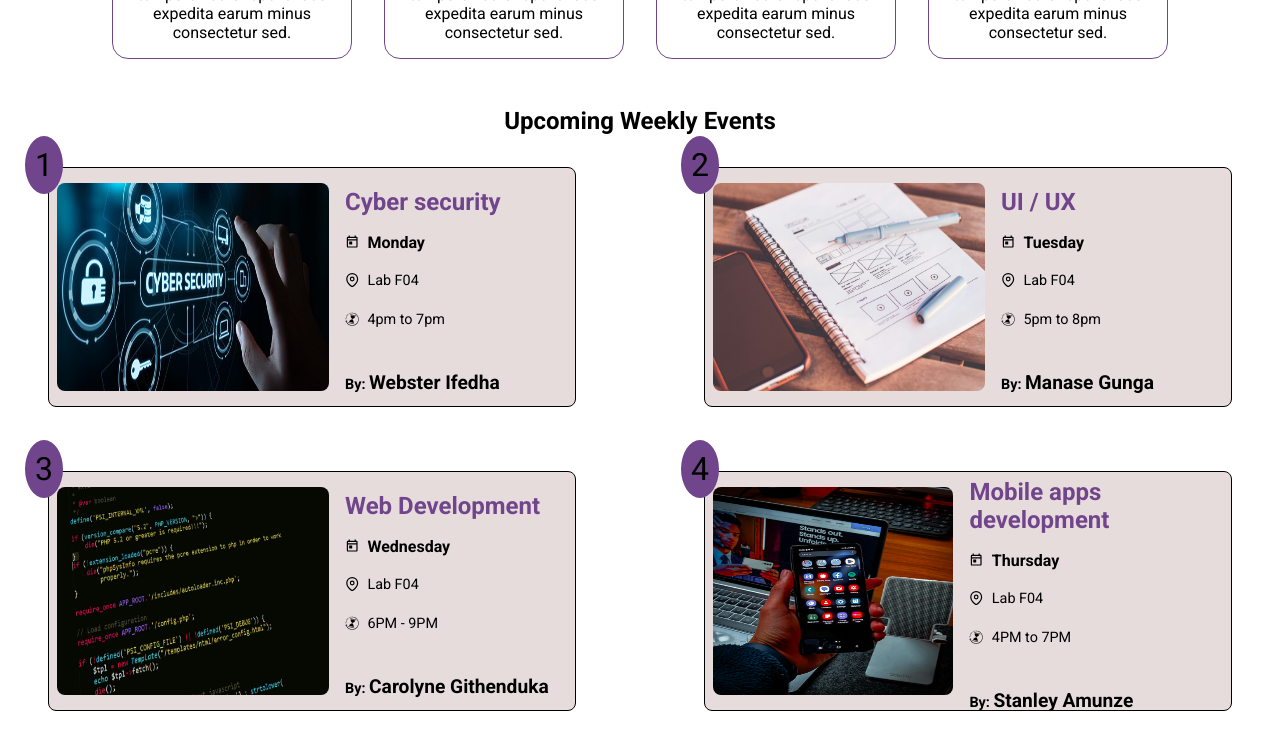
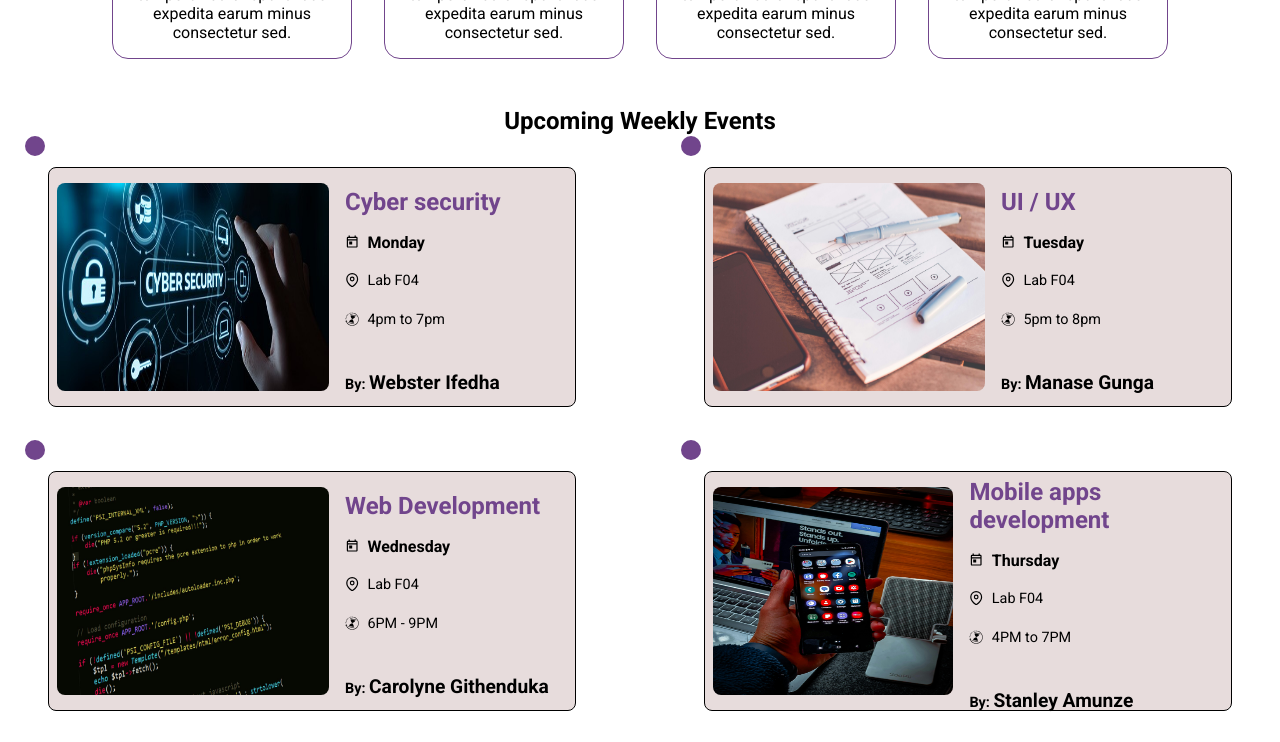
Before and after one commit to JulieWilly/muranga-university-programming-club_website, a React (Vite) app: page /events in a window 1280 px wide. Shown: the part 500-1242 px from the top of the page. Built offline with nearby package versions, Linux system fonts and the light colour scheme.

Commit message:
minor changes

```diff
--- a/src/pages/Events/EventsCards.jsx
+++ b/src/pages/Events/EventsCards.jsx
@@ -105,7 +105,7 @@ const EventsCards = () => {
         <div className="alternatingEvents">
           <AlternatingEvents
             eventImage={cyber_securityImg}
-            number="1"
+            // number="1"
             eventLabel="Cyber security"
             eventDay="Monday"
             eventVenue={"Lab F04"}
@@ -113,7 +113,7 @@ const EventsCards = () => {
             eventTutor={"Webster Ifedha"}
           />
           <AlternatingEvents
-            number="2"
+            // number="2"
             eventImage={UI_UXIMG}
             eventLabel="UI / UX"
             eventDay="Tuesday"
@@ -122,7 +122,7 @@ const EventsCards = () => {
             eventTutor={"Manase Gunga"}
           />
           <AlternatingEvents
-            number="3"
+            // number="3"
             eventImage={web_devIMG}
             eventLabel="Web Development"
             eventDay="Wednesday"
@@ -132,7 +132,7 @@ const EventsCards = () => {
           />
 
           <AlternatingEvents
-            number="4"
+            // number="4"
             eventImage={androidImg}
             eventLabel="Mobile apps development"
             eventDay="Thursday"
@@ -142,7 +142,7 @@ const EventsCards = () => {
           />
 
           <AlternatingEvents
-            number="5"
+            // number="5"
             eventImage={cloud_engineeringImg}
             eventLabel="Cloud engineering"
             eventDay="Friday"
@@ -151,7 +151,7 @@ const EventsCards = () => {
             eventTutor={"Paul Karanja"}
           />
           <AlternatingEvents
-            number="6"
+            // number="6"
             eventImage={power_platformImg}
             eventLabel="Power Platform"
             eventDay="Saturday"
```
